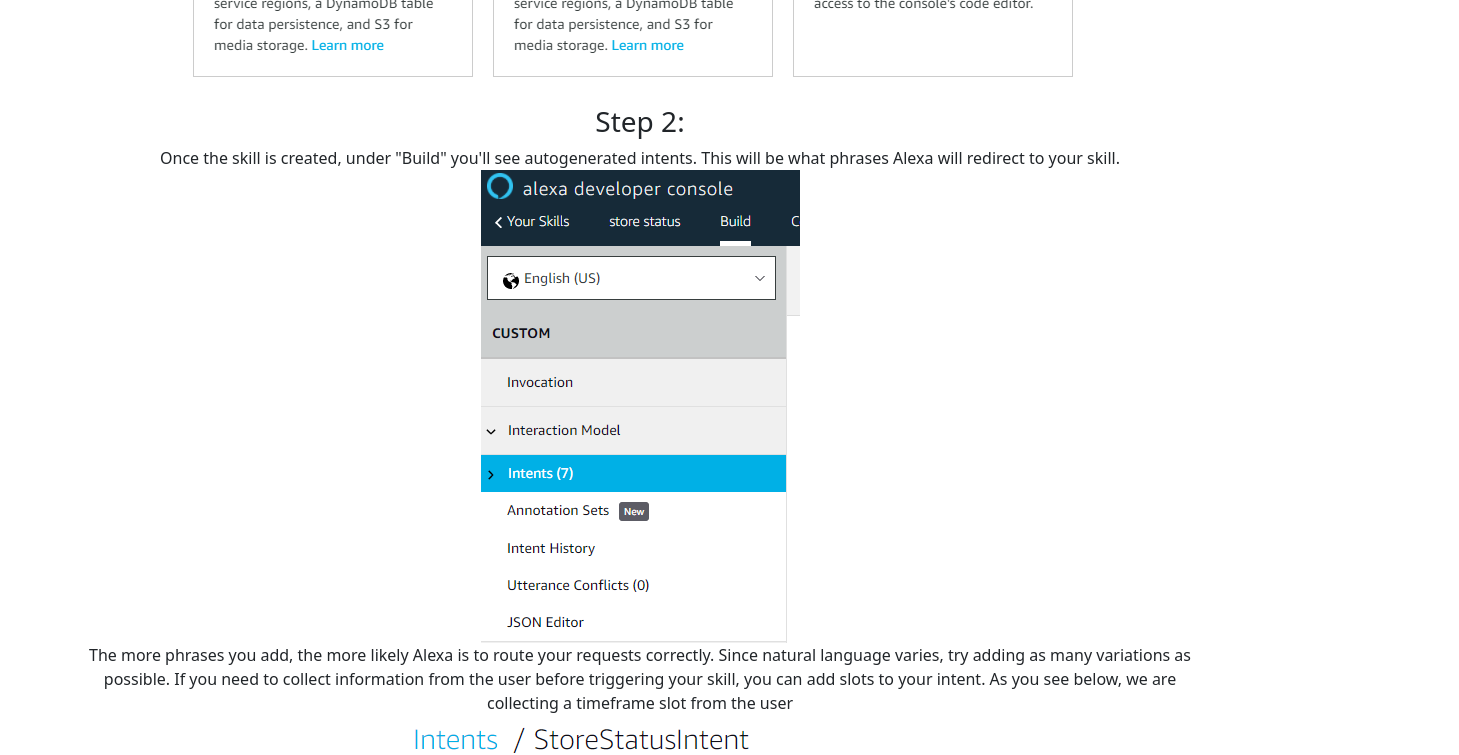
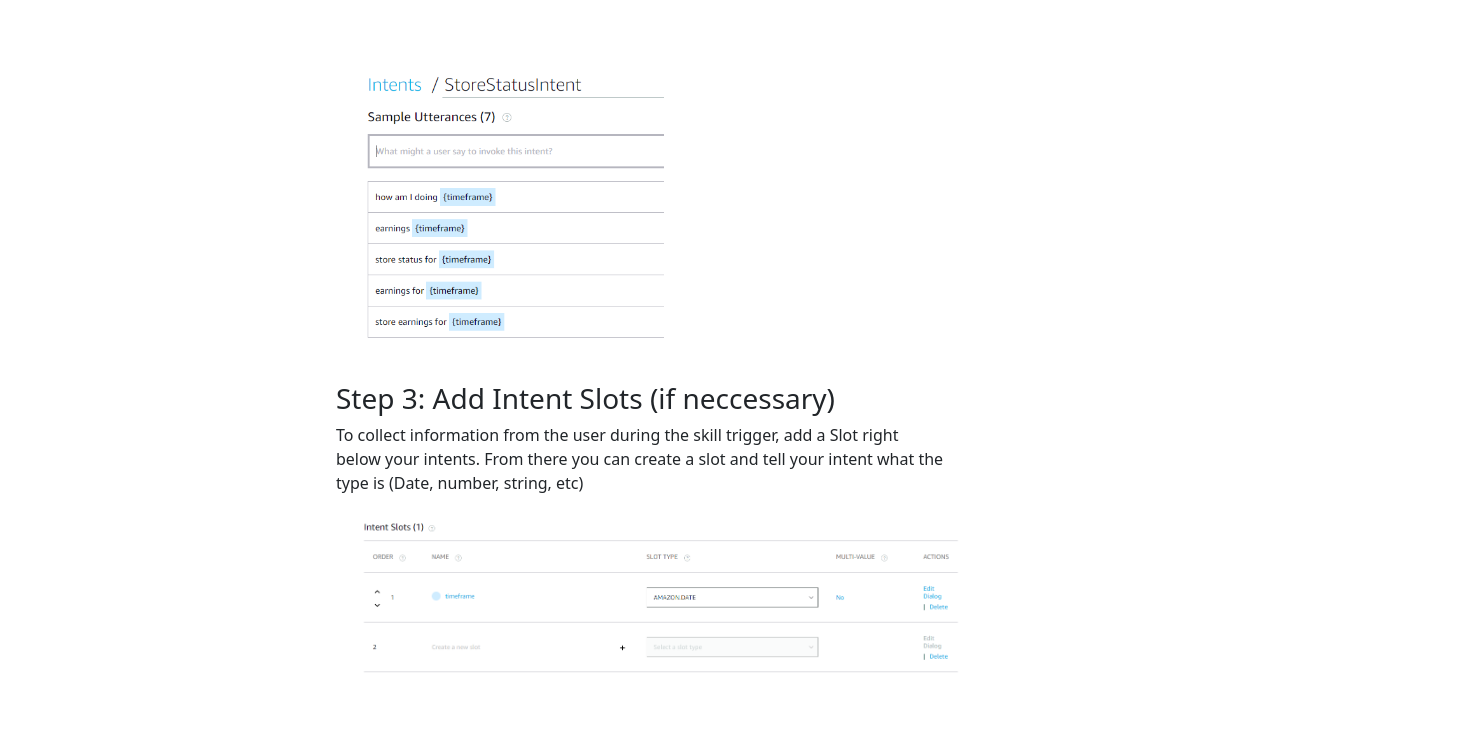
Before and after one commit to ordercloud-api/ordercloud-voice, a website: page client/index.html in a window 1280 px wide. Shown: the part 1519-2274 px from the top of the page, 1459 px wide, since content can reach past the window. After the commit the page ends 2217 px from the top, so only its background shows below. Drawn offline with nearby package versions, Linux system fonts and the light colour scheme.

Commit message:
bootstrap-ify how to create intents.

```diff
--- a/client/index.html
+++ b/client/index.html
@@ -10,24 +10,23 @@
     />
     <title>Ordercloud Voice Assistant</title>
   </head>
-  <body class="text-center">
+  <body>
     <div class="m-3 p-3 bg-light rounded text-center">
       <h1>Ordercloud Voice Assistant</h1>
       <small class="text-muted"
         >Use voice commands to integrate with OrderCloud</small
       >
     </div>
-    <div class="container">
-      <div class="m-2">Creating your Alexa Skill</div>
-      <div>
+    <h4 class="text-center">
       Helpful Link:
       <a
         target="_blank"
         href="https://developer.amazon.com/en-US/alexa/alexa-skills-kit/get-deeper/tutorials-code-samples/build-an-engaging-alexa-skill/module-3"
         >Create a Skill in Five Minutes</a
       >
-      </div>
-      <div>
+    </h4>
+    <div class="container col-sm-6">
+      <div class="m-4">
         <h3>Step 1: Create Skill</h3>
         <p>
           Once you login to the Alexa Developer Console, select "Create skill"
@@ -40,30 +39,30 @@
         <div>
           Once those are selected, click "Create Skill" at the top of the page.
         </div>
-        <img class="img-fluid" src="assets/create-new-skill.png" />
+        <img class="img-fluid m-2 col-sm-6" src="assets/create-new-skill.png" />
       </div>
-      <div>
-        <h3>Step 2:</h3>
+      <div class="">
+        <h3>Step 2: Create Intent</h3>
         <div>
           Once the skill is created, under "Build" you'll see autogenerated
           intents. This will be what phrases Alexa will redirect to your skill.
         </div>
-        <img src="assets/Intent-page.png" />
-        <div>
+        <img class="img-fluid m-4 col-sm-6" src="assets/Intent-page.png" />
+        <div class="mb-5">
           The more phrases you add, the more likely Alexa is to route your
           requests correctly. Since natural language varies, try adding as many
           variations as possible. If you need to collect information from the
           user before triggering your skill, you can add slots to your intent.
           As you see below, we are collecting a timeframe slot from the user
         </div>
-        <img src="assets/intent-example.png" />
-        <div>
-          <h3>Adding an Intent Slot</h3>
+        <img class="img-fluid m-4 col-sm-6" src="assets/intent-example.png" />
+        <div class="">
+          <h3>Step 3: Add Intent Slots (if neccessary)</h3>
           To collect information from the user during the skill trigger, add a
           Slot right below your intents. From there you can create a slot and
           tell your intent what the type is (Date, number, string, etc)
         </div>
-        <img src="assets/intent-slot-creation.png" />
+        <img class="img-fluid m-4" src="assets/intent-slot-creation.png" />
       </div>
     </div>
   </body>
```
Lines whose indentation alone changed are shown as unchanged.
